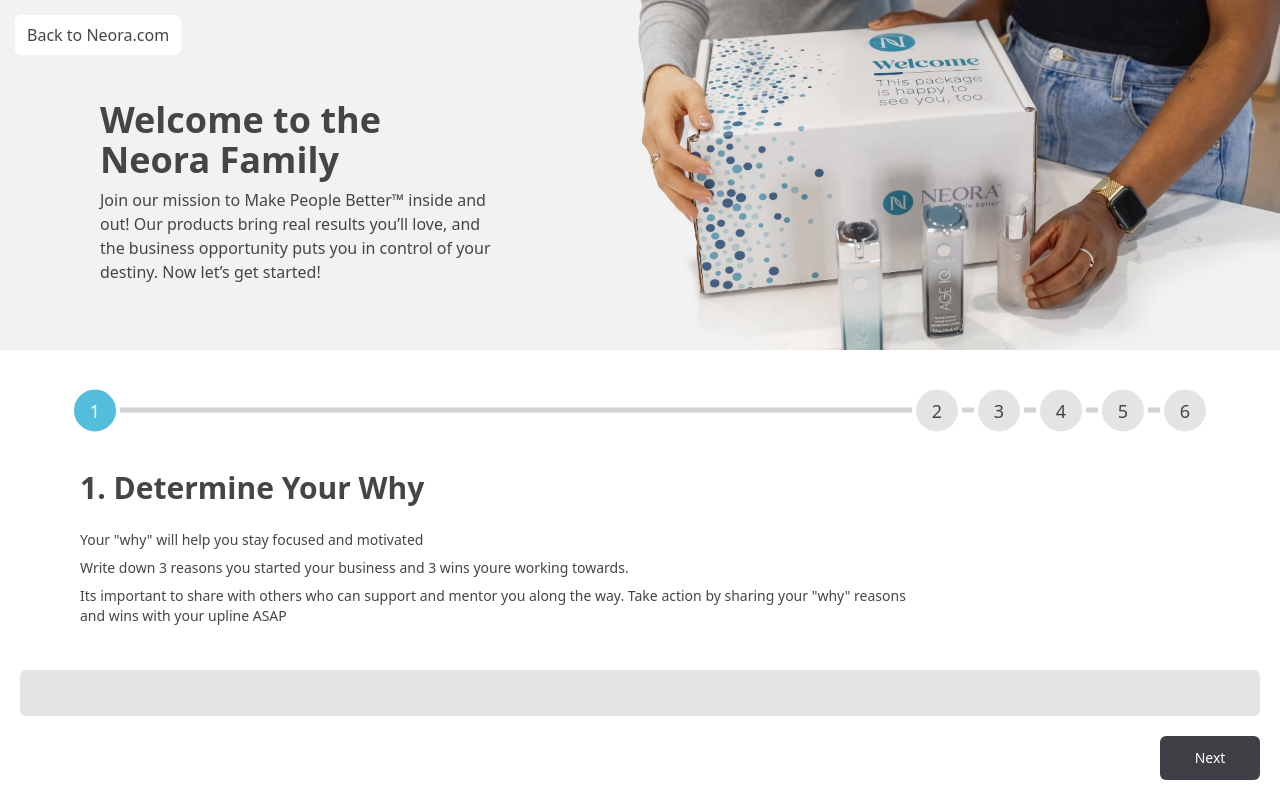
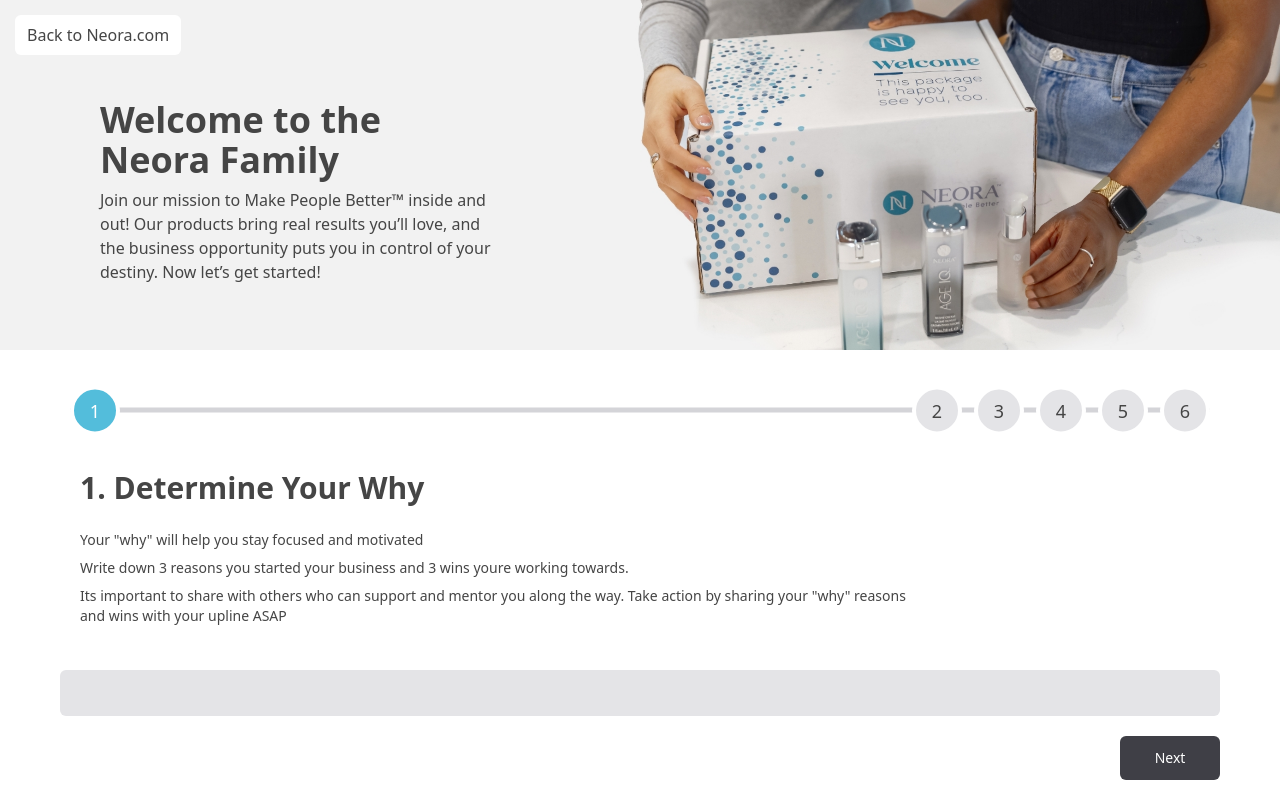
Before and after one commit to neoraland/onboarding, a React (Vite) app: page / in a window 1280 px wide. Built offline with nearby package versions, Linux system fonts and the light colour scheme.

Commit message:
hero and carousel width fixes

```diff
--- a/src/Carousel.jsx
+++ b/src/Carousel.jsx
@@ -6,7 +6,7 @@
   const { activeSlide } = useContext(AppState);
 
   return (
-    <div className="h-full p-5 flex flex-col">
+    <div className="h-full p-5 flex flex-col container">
       {/* screen */}
       <div className="h-full w-full rounded-md bg-zinc-200"></div>
       {/* controls */}
--- a/src/index.css
+++ b/src/index.css
@@ -14,7 +14,7 @@
     }
 }
 
-@media (min-width: 700px) {
+@media (min-width: 1024px) {
     .hero-bg-image {
         background-image: url('../public/images/hero.jpg');
         background-position: bottom center;
```
